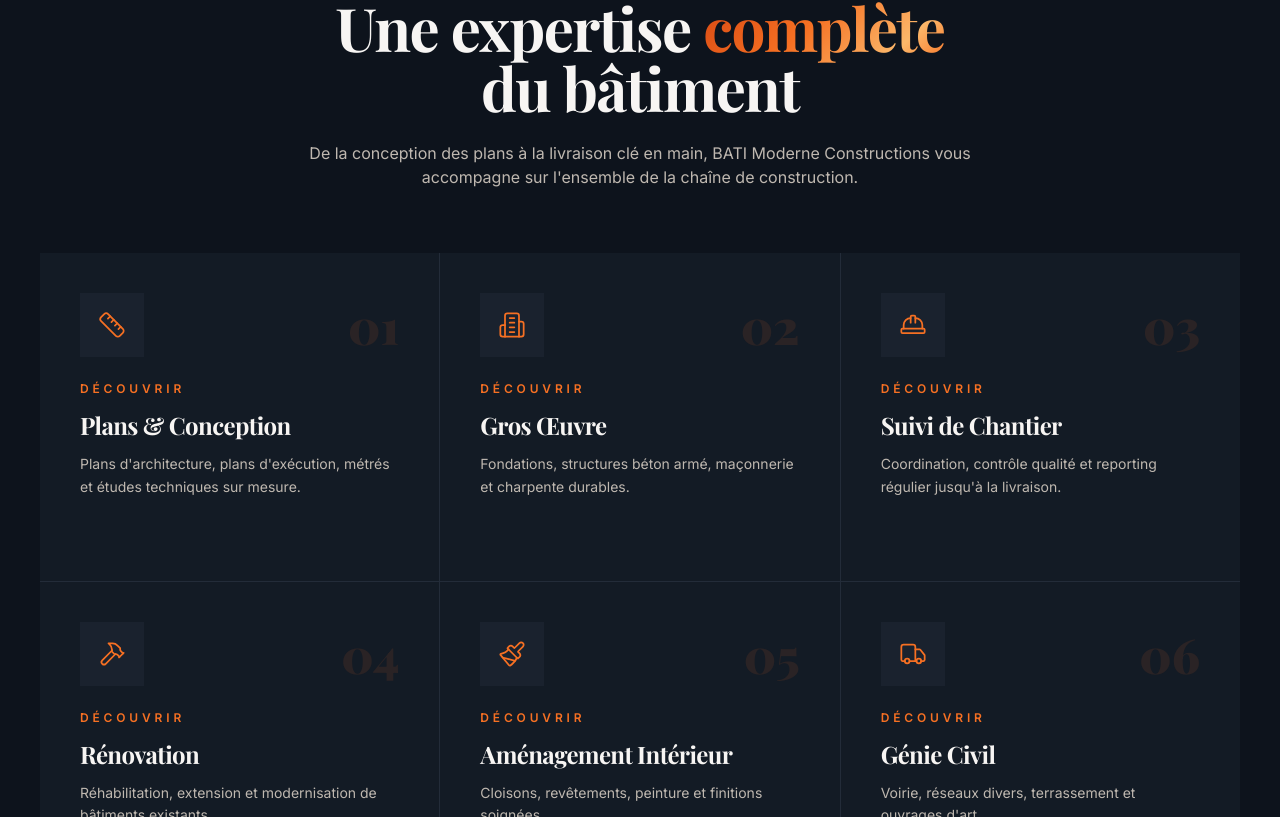
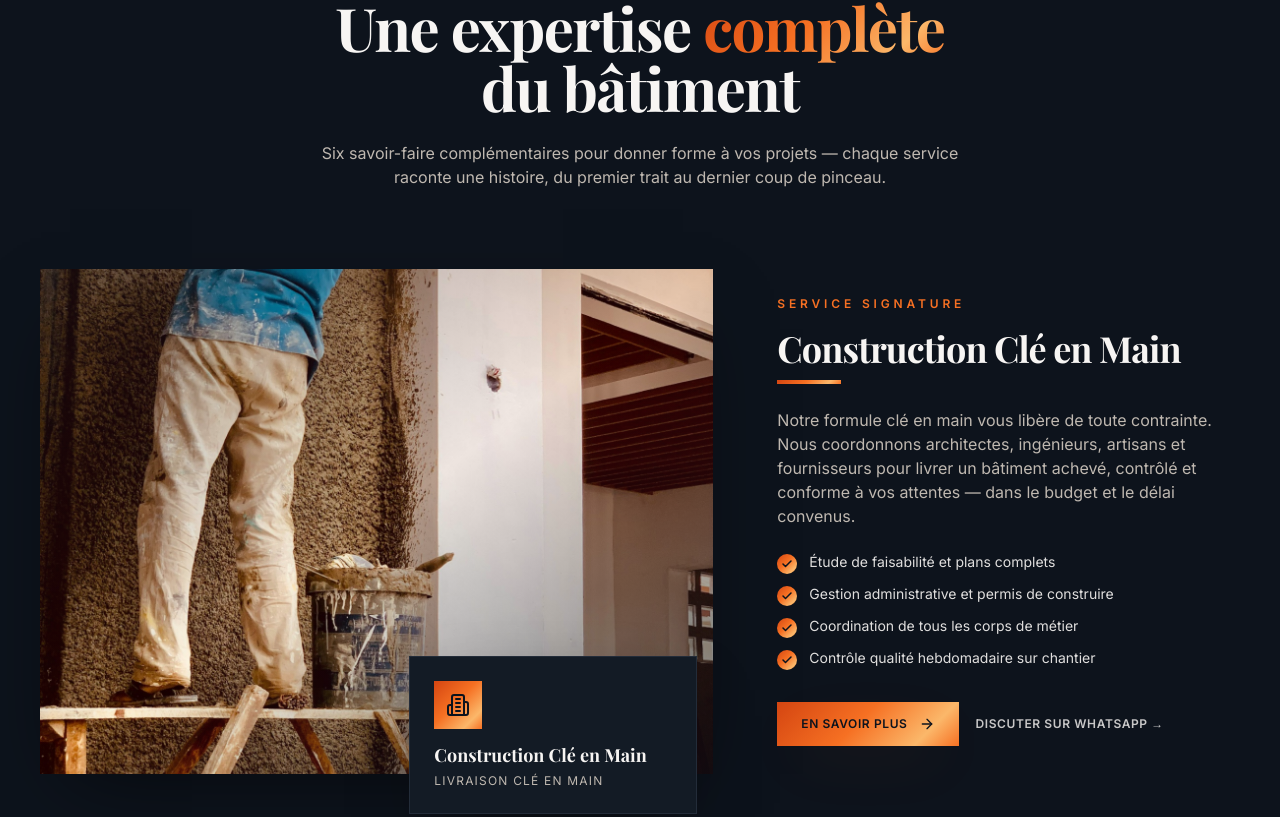
Before and after one commit to amta-repo/cabinet-pbc, a React (Vite) app: page / in a window 1280 px wide. Shown: the part 963-1780 px from the top of the page. Built offline with nearby package versions, Linux system fonts and the light colour scheme.

Commit message:
Changes
Co-authored-by: oladimejiala <41452971+oladimejiala@users.noreply.github.com>

```diff
--- a/src/components/site/Services.tsx
+++ b/src/components/site/Services.tsx
@@ -1,47 +1,141 @@
-import { Building2, HardHat, Hammer, Ruler, Truck, Paintbrush, ArrowUpRight } from "lucide-react";
+import { Building2, HardHat, Hammer, Ruler, Truck, ClipboardCheck, ArrowRight, Check } from "lucide-react";
 import { Link } from "react-router-dom";
+import { services } from "@/data/services";
 
-const services = [
-  { icon: Ruler, title: "Plans & Conception", text: "Plans d'architecture, plans d'exécution, métrés et études techniques sur mesure." },
-  { icon: Building2, title: "Gros Œuvre", text: "Fondations, structures béton armé, maçonnerie et charpente durables." },
-  { icon: HardHat, title: "Suivi de Chantier", text: "Coordination, contrôle qualité et reporting régulier jusqu'à la livraison." },
-  { icon: Hammer, title: "Rénovation", text: "Réhabilitation, extension et modernisation de bâtiments existants." },
-  { icon: Paintbrush, title: "Aménagement Intérieur", text: "Cloisons, revêtements, peinture et finitions soignées." },
-  { icon: Truck, title: "Génie Civil", text: "Voirie, réseaux divers, terrassement et ouvrages d'art." },
-];
+const iconMap: Record<string, React.ElementType> = {
+  Building2, HardHat, Hammer, Ruler, Truck, ClipboardCheck,
+};
 
 const Services = () => {
   return (
     <section className="relative bg-background py-24 md:py-32">
       <div className="container-wide">
-        <div className="mx-auto mb-16 max-w-2xl text-center">
+        <div className="mx-auto mb-20 max-w-2xl text-center">
           <p className="eyebrow mb-4">Nos Services</p>
           <h2 className="font-display text-4xl font-bold leading-tight md:text-5xl lg:text-6xl">
             Une expertise <span className="text-gradient-gold">complète</span> du bâtiment
           </h2>
           <p className="mt-6 text-muted-foreground">
-            De la conception des plans à la livraison clé en main, BATI Moderne Constructions vous accompagne sur l'ensemble de la chaîne de construction.
+            Six savoir-faire complémentaires pour donner forme à vos projets — chaque service raconte une histoire, du premier trait au dernier coup de pinceau.
           </p>
         </div>
 
-        <div className="grid gap-px bg-border sm:grid-cols-2 lg:grid-cols-3">
-          {services.map(({ icon: Icon, title, text }, i) => (
-            <article key={title} className="group relative overflow-hidden bg-card p-8 transition-all duration-500 hover:bg-secondary md:p-10">
-              <div className="absolute inset-x-0 top-0 h-px scale-x-0 bg-gradient-gold transition-transform duration-500 group-hover:scale-x-100" />
-              <div className="mb-6 flex items-center justify-between">
-                <div className="flex h-16 w-16 items-center justify-center rounded-sm bg-secondary text-primary transition-all duration-500 group-hover:bg-gradient-gold group-hover:text-primary-foreground">
-                  <Icon className="h-7 w-7" strokeWidth={1.5} />
+        <div className="space-y-32 md:space-y-40">
+          {services.map((s, i) => {
+            const Icon = iconMap[s.icon] || Building2;
+            const reverse = i % 2 === 1;
+            return (
+              <article
+                key={s.slug}
+                className="group relative grid items-center gap-10 lg:grid-cols-12 lg:gap-16"
+              >
+                {/* Big number ghost */}
+                <div className={`pointer-events-none absolute -top-16 select-none font-display text-[160px] font-black leading-none ghost-text md:text-[220px] ${reverse ? "right-0" : "left-0"}`}>
+                  0{i + 1}
                 </div>
-                <span className="font-display text-5xl font-black text-primary/10 transition-colors group-hover:text-primary/30">0{i + 1}</span>
-              </div>
-              <p className="eyebrow mb-3 text-muted-foreground">Découvrir</p>
-              <h3 className="mb-3 text-2xl font-bold tracking-tight text-foreground">{title}</h3>
-              <p className="text-sm leading-relaxed text-muted-foreground">{text}</p>
-              <Link to="/contact" className="mt-6 inline-flex items-center gap-2 text-xs font-semibold uppercase tracking-wider text-primary opacity-0 transition-all duration-500 group-hover:opacity-100">
-                En savoir plus <ArrowUpRight className="h-4 w-4" />
-              </Link>
-            </article>
-          ))}
+
+                {/* IMAGE BLOCK */}
+                <div className={`relative lg:col-span-7 ${reverse ? "lg:order-2" : ""}`}>
+                  <div className="relative aspect-[4/3] overflow-hidden rounded-sm shadow-elegant">
+                    <img
+                      src={s.image}
+                      alt={s.title}
+                      width={1200}
+                      height={900}
+                      loading="lazy"
+                      className="h-full w-full object-cover transition-transform duration-[1.4s] ease-out group-hover:scale-105"
+                    />
+                    <div className="absolute inset-0 bg-gradient-to-br from-navy/40 via-transparent to-navy/60" />
+                  </div>
+
+                  {/* Floating overlay card (variant per service) */}
+                  {i === 0 && (
+                    <div className="absolute -bottom-10 right-4 hidden w-72 rounded-sm border border-border bg-card p-6 shadow-elegant md:block">
+                      <div className="mb-3 flex h-12 w-12 items-center justify-center rounded-sm bg-gradient-gold text-primary-foreground"><Icon className="h-6 w-6" /></div>
+                      <div className="font-display text-lg font-bold">{s.title}</div>
+                      <div className="mt-1 text-xs uppercase tracking-widest text-muted-foreground">Livraison clé en main</div>
+                    </div>
+                  )}
+                  {i === 1 && (
+                    <div className="absolute -bottom-12 -left-6 hidden w-80 rounded-sm bg-gradient-gold p-6 shadow-gold md:block">
+                      <div className="text-xs font-semibold uppercase tracking-[0.32em] text-primary-foreground/80">Économies</div>
+                      <div className="mt-2 font-display text-4xl font-black text-primary-foreground">Jusqu'à 30%</div>
+                      <div className="mt-1 text-sm text-primary-foreground/85">grâce à nos métrés optimisés.</div>
+                    </div>
+                  )}
+                  {i === 2 && (
+                    <div className="absolute left-4 top-4 hidden rounded-sm bg-navy/85 px-4 py-3 backdrop-blur md:block">
+                      <div className="font-display text-2xl font-black text-primary">100%</div>
+                      <div className="text-[10px] uppercase tracking-widest text-muted-foreground">Conformité normes</div>
+                    </div>
+                  )}
+                  {i === 3 && (
+                    <div className="absolute -bottom-8 left-1/2 hidden w-[88%] -translate-x-1/2 grid-cols-3 gap-3 rounded-sm border border-border bg-card p-5 shadow-elegant md:grid">
+                      {s.stats.map((st) => (
+                        <div key={st.label} className="text-center">
+                          <div className="font-display text-2xl font-black text-primary">{st.value}{st.label.includes("%") || st.label.includes("Délais") || st.label.includes("Économies") ? "%" : "+"}</div>
+                          <div className="mt-1 text-[10px] uppercase tracking-widest text-muted-foreground">{st.label}</div>
+                        </div>
+                      ))}
+                    </div>
+                  )}
+                  {i === 4 && (
+                    <div className="absolute -right-6 -top-6 hidden h-32 w-32 rotate-12 items-center justify-center rounded-full bg-gradient-gold text-center shadow-gold md:flex">
+                      <div>
+                        <div className="font-display text-3xl font-black text-primary-foreground">+35%</div>
+                        <div className="text-[9px] uppercase tracking-widest text-primary-foreground/85">de valeur</div>
+                      </div>
+                    </div>
+                  )}
+                  {i === 5 && (
+                    <div className="absolute -bottom-6 right-6 hidden rounded-sm border-2 border-primary bg-navy/90 px-5 py-4 backdrop-blur md:block">
+                      <div className="text-xs font-semibold uppercase tracking-[0.28em] text-primary">Infrastructure</div>
+                      <div className="mt-1 font-display text-xl font-bold text-foreground">Bâtir la ville de demain</div>
+                    </div>
+                  )}
+                </div>
+
+                {/* TEXT BLOCK */}
+                <div className={`relative lg:col-span-5 ${reverse ? "lg:order-1" : ""}`}>
+                  <p className="eyebrow mb-4">{s.eyebrow}</p>
+                  <h3 className="font-display text-3xl font-bold leading-tight md:text-4xl">
+                    {s.title}
+                  </h3>
+                  <div className="mt-3 h-1 w-16 bg-gradient-gold" />
+                  <p className="mt-6 text-muted-foreground">{s.description}</p>
+
+                  <ul className="mt-6 space-y-2.5">
+                    {s.deliverables.slice(0, 4).map((d) => (
+                      <li key={d} className="flex items-start gap-3 text-sm text-foreground/90">
+                        <span className="mt-0.5 flex h-5 w-5 flex-none items-center justify-center rounded-full bg-gradient-gold">
+                          <Check className="h-3 w-3 text-primary-foreground" strokeWidth={3} />
+                        </span>
+                        {d}
+                      </li>
+                    ))}
+                  </ul>
+
+                  <div className="mt-8 flex flex-wrap items-center gap-4">
+                    <Link
+                      to={`/services/${s.slug}`}
+                      className="group/btn inline-flex items-center gap-3 rounded-sm bg-gradient-gold px-6 py-3.5 text-xs font-semibold uppercase tracking-wider text-primary-foreground shadow-gold transition-transform hover:-translate-y-0.5"
+                    >
+                      En savoir plus
+                      <ArrowRight className="h-4 w-4 transition-transform group-hover/btn:translate-x-1" />
+                    </Link>
+                    <a
+                      href="https://wa.me/2290197767048"
+                      target="_blank"
+                      rel="noopener noreferrer"
+                      className="inline-flex items-center gap-2 text-xs font-semibold uppercase tracking-wider text-foreground/80 hover:text-primary"
+                    >
+                      Discuter sur WhatsApp →
+                    </a>
+                  </div>
+                </div>
+              </article>
+            );
+          })}
         </div>
       </div>
     </section>
```
